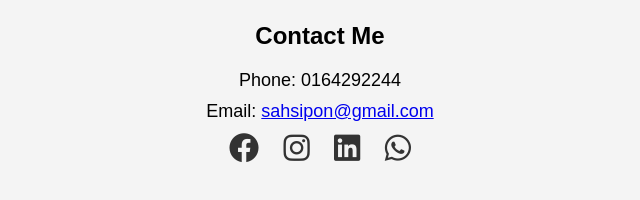
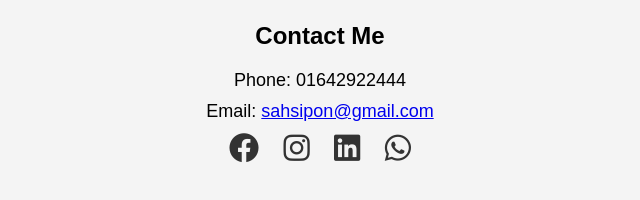
Before and after one commit to sahsipon/new, a plain HTML site: page index.html in a window 1280 px wide. Shown: the part 828-1028 px from the top of the page, 320-960 px from the left. Drawn offline with Linux system fonts and the light colour scheme.

Commit message:
Update index.html

```diff
--- a/index.html
+++ b/index.html
@@ -41,7 +41,7 @@
 
         <div class="contact">
             <h2>Contact Me</h2>
-            <p>Phone: 0164292244</p>
+            <p>Phone: 01642922444</p>
             <p>Email: <a href="mailto:sahsipon@gmail.com">sahsipon@gmail.com</a></p>
             <div class="social-icons">
                 <a href="https://www.facebook.com/profile.php?id=100084425836173" target="_blank"><i class="fab fa-facebook"></i></a>
```
